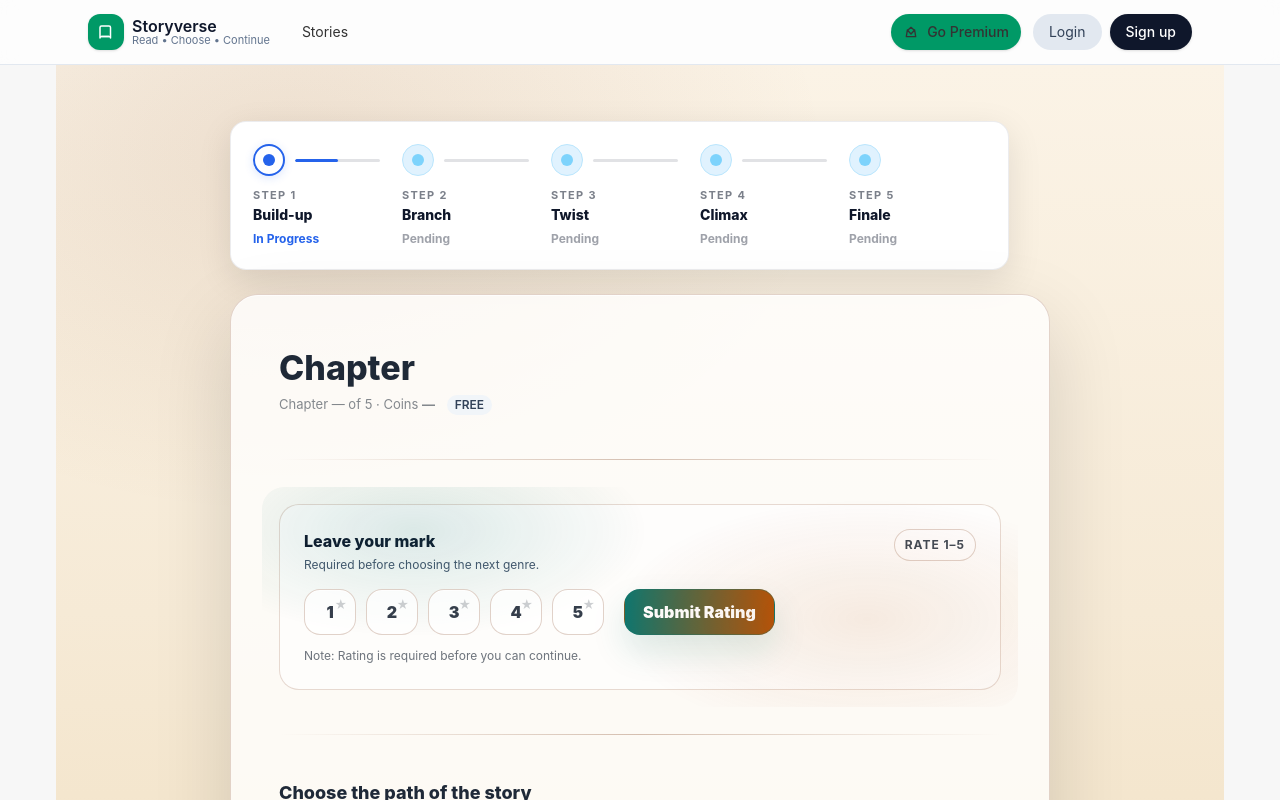
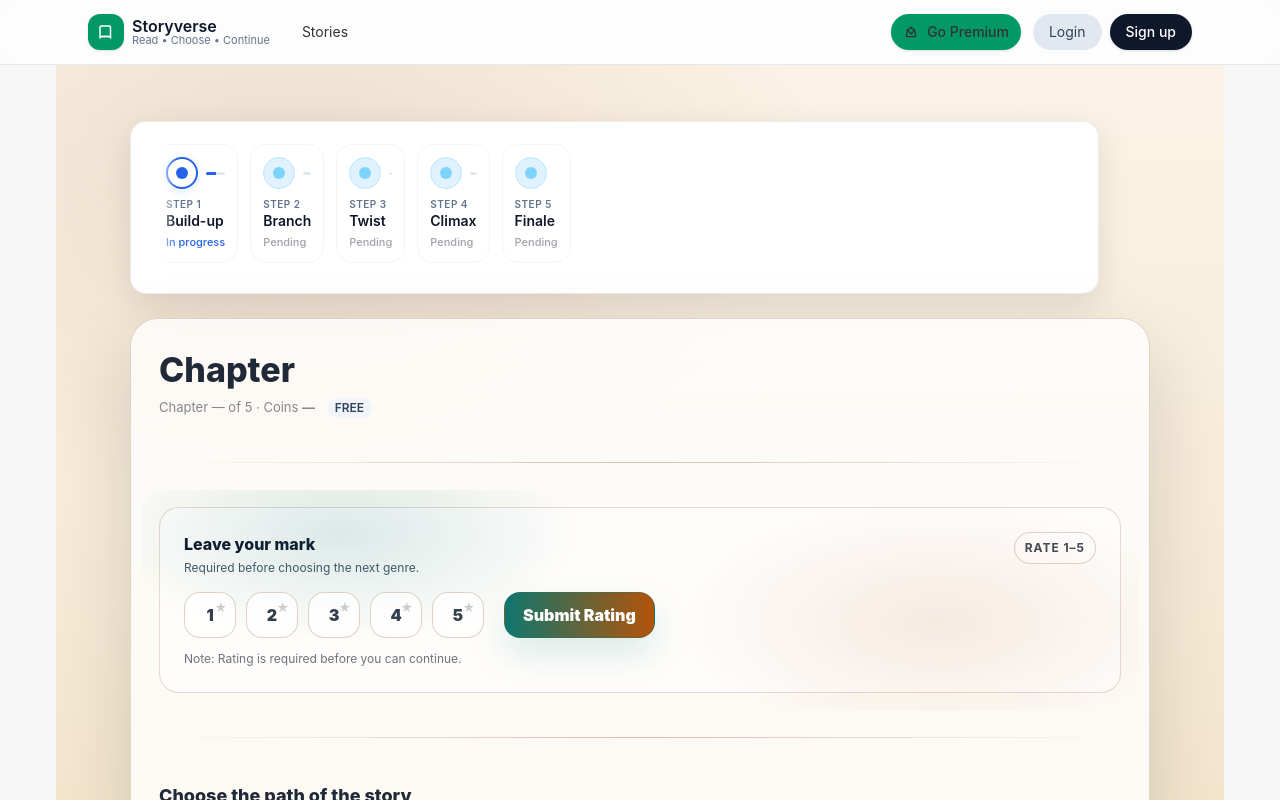
Before and after one commit to shivamj2211/storyverse-app, a Next.js app in the folder frontend/: page /read/1 in a window 1280 px wide. Shown: the top 800 px of the page. Built offline with nearby package versions, Linux system fonts and the light colour scheme; no server answers.

Commit message:
mobile view

```diff
--- a/frontend/app/globals.css
+++ b/frontend/app/globals.css
@@ -594,7 +594,7 @@ button {
 }
 
 .reading-shell{
-  max-width: 820px;
+  max-width: 1020px;
   margin: 0 auto;
 }
 
@@ -602,10 +602,15 @@ button {
   background: rgba(255,255,255,0.78);
   border: 1px solid rgba(120,53,15,0.20);
   border-radius: 28px;
-  padding: 52px 48px;
+  padding: 30px 28px;
   box-shadow:
     0 28px 80px rgba(0,0,0,0.14),
     inset 0 1px 0 rgba(255,255,255,0.7);
+}
+@media (max-width: 640px){
+  .reading-card{
+    padding: 15px 15px;
+  }
 }
 
 /* Typography */
@@ -914,7 +919,7 @@ button {
 }
 
 .parchment-shell-wide{
-  max-width: 920px;
+  max-width: 1020px;
   margin: 0 auto;
 }
 
@@ -1909,3 +1914,35 @@ button {
     radial-gradient(500px 200px at 30% 20%, rgba(15,118,110,0.18), transparent 60%),
     linear-gradient(135deg, #f6ead6, #fbf3e6);
 }
+
+
+
+/* ✅ Buttons: stack on mobile */
+.primary-actions {
+  display: flex;
+  flex-direction: column;
+  gap: 10px;
+}
+
+@media (min-width: 640px) {
+  .primary-actions {
+    flex-direction: row;
+    flex-wrap: wrap;
+    gap: 12px;
+  }
+}
+.stat-value {
+  font-size: 28px;
+  line-height: 1;
+  font-weight: 800;
+}
+
+@media (min-width: 640px) {
+  .stat-value {
+    font-size: 34px;
+  }
+}
+
+/* Optional: hide scrollbar but keep scroll */
+.journey-stepper ::-webkit-scrollbar { height: 0px; }
+.journey-stepper { scrollbar-width: none; }
--- a/frontend/components/JourneyStepper.tsx
+++ b/frontend/components/JourneyStepper.tsx
@@ -34,24 +34,39 @@ function CheckIcon() {
   );
 }
 
+/**
+ * ✅ Mobile-friendly, ONE-LINE, horizontally scrollable stepper
+ * - Stays in one row
+ * - Swipe to scroll on mobile
+ * - Scroll-snap so each step aligns nicely
+ */
 export default function JourneyStepper({ totalSteps, currentStep }: Props) {
   const steps = Math.min(totalSteps || 5, 5);
   const active = clamp(currentStep || 1, 1, steps);
 
   return (
     <div
-      className="journey-stepper w-full rounded-2xl bg-white shadow-[0_8px_30px_rgba(0,0,0,0.10)] border border-slate-100 p-4 sm:p-6"
+      className="journey-stepper w-full rounded-2xl bg-white shadow-[0_8px_30px_rgba(0,0,0,0.10)] border border-slate-100 p-3 sm:p-5"
       role="navigation"
       aria-label="Journey steps"
     >
-      <div className="journey-stepper-row flex items-start justify-between gap-2 sm:gap-4">
+      {/* ✅ Scroll container */}
+      <div className="relative">
+        <div
+          className="
+            flex flex-nowrap items-start gap-3
+            overflow-x-auto overscroll-x-contain
+            pb-2
+            snap-x snap-mandatory
+            [-webkit-overflow-scrolling:touch]
+          "
+        >
           {Array.from({ length: steps }).map((_, idx) => {
             const stepNo = idx + 1;
             const isCompleted = stepNo < active;
             const isActive = stepNo === active;
-          const isPending = stepNo > active;
 
-          const status = isCompleted ? "Completed" : isActive ? "In Progress" : "Pending";
+            const status = isCompleted ? "Completed" : isActive ? "In progress" : "Pending";
             const title = STEP_META[idx]?.title ?? `Step ${stepNo}`;
 
             const circleStateClass = isCompleted
@@ -73,33 +88,40 @@ export default function JourneyStepper({ totalSteps, currentStep }: Props) {
               : "journey-fill-pending";
 
             return (
-            <div key={stepNo} className="journey-step flex-1">
+              <div
+                key={stepNo}
+                className="
+                  snap-start
+                  min-w-[150px] sm:min-w-0
+                  shrink-0 sm:shrink
+                  rounded-2xl border border-slate-100 bg-white
+                  px-3 py-3
+                "
+              >
                 {/* top row */}
-              <div className="journey-top flex items-center">
+                <div className="flex items-center">
                   {/* circle */}
                   <div className={`journey-circle ${circleStateClass}`}>
-                  {isCompleted ? (
-                    <CheckIcon />
-                  ) : (
-                    <span className="journey-dot" />
-                  )}
+                    {isCompleted ? <CheckIcon /> : <span className="journey-dot" />}
                   </div>
 
-                {/* connector */}
+                  {/* connector inside card (tiny, so it looks like a continuous stepper) */}
                   {stepNo !== steps && (
-                  <div className="journey-connector mx-2 sm:mx-3 h-[3px] flex-1 rounded-full bg-slate-200 overflow-hidden">
-                    <div className={`journey-connector-fill ${fillClass}`} />
+                    <div className="ml-2 h-[3px] flex-1 rounded-full bg-slate-200 overflow-hidden">
+                      <div className={`h-full ${fillClass}`} />
                     </div>
                   )}
                 </div>
 
                 {/* labels */}
-              <div className="journey-labels mt-3">
-                <div className="journey-stepno text-xs font-semibold tracking-wider text-slate-500">
+                <div className="mt-2 min-w-0">
+                  <div className="text-[10px] font-semibold tracking-wider text-slate-500 whitespace-nowrap">
                     STEP {stepNo}
                   </div>
-                <div className="journey-title text-sm font-semibold text-slate-900">{title}</div>
-                <div className={`journey-status mt-1 text-xs font-medium ${statusClass}`}>
+                  <div className="text-sm font-semibold text-slate-900 leading-tight whitespace-nowrap">
+                    {title}
+                  </div>
+                  <div className={`mt-1 text-[11px] font-medium ${statusClass} whitespace-nowrap`}>
                     {status}
                   </div>
                 </div>
@@ -107,6 +129,11 @@ export default function JourneyStepper({ totalSteps, currentStep }: Props) {
             );
           })}
         </div>
+
+        {/* ✅ subtle edge fades (optional) */}
+        <div className="pointer-events-none absolute inset-y-0 left-0 w-6 bg-gradient-to-r from-white to-transparent" />
+        <div className="pointer-events-none absolute inset-y-0 right-0 w-6 bg-gradient-to-l from-white to-transparent" />
+      </div>
     </div>
   );
 }
```
Also changed, not shown: frontend/app/page.tsx (+127 -84 lines). Lines whose indentation alone changed are shown as unchanged.
